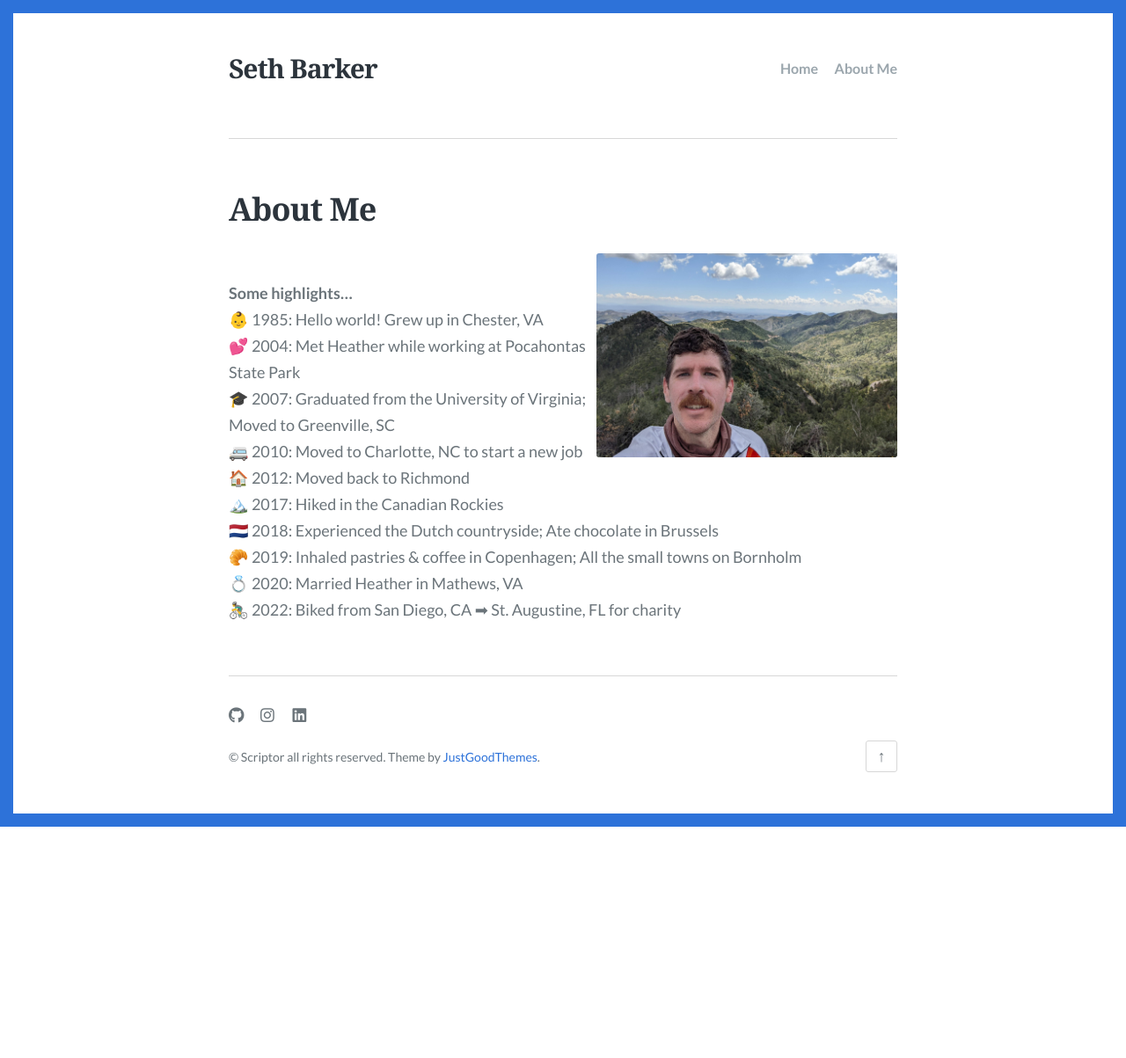
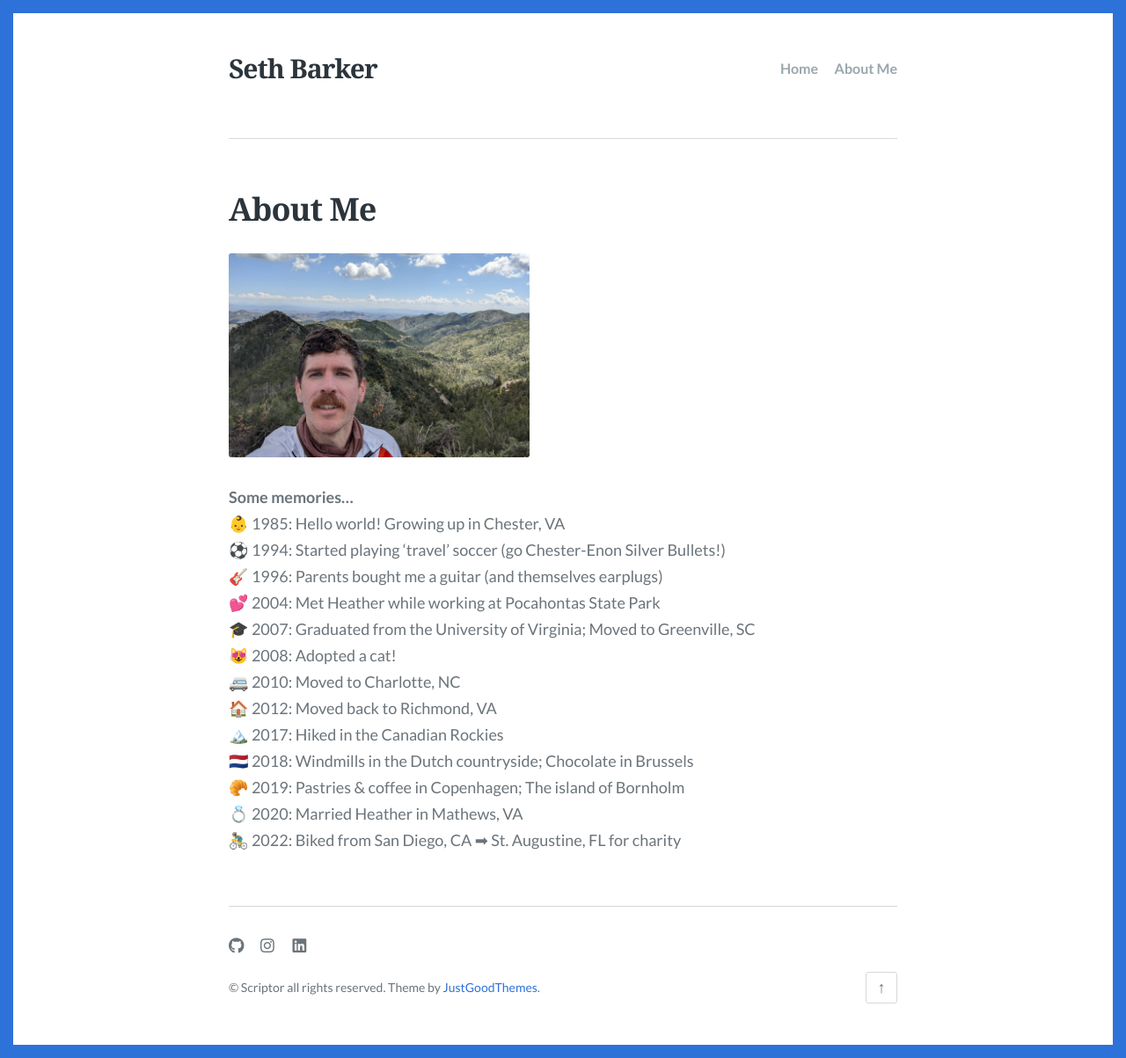
Before and after one commit to sethbarker/sethbarker.github.io, a Jekyll site: the page built from about.md, in a window 1280 px wide. Shown: the whole page at 88% size. Built offline with Jekyll 4.4.1, drawn with Linux system fonts in a browser that asks for light colours; some web fonts are replaced; before the commit the page ends 940 px from its top, so only the background shows below that.

Commit message:
Update about.md

```diff
--- a/about.md
+++ b/about.md
@@ -2,16 +2,19 @@
 title: About Me
 layout: page
 ---
-  <img src="/images/about2.jpg" class="center" alt="Seth @ Emory Pass, NM" width="45%" height="45%" align="right">
+  <img src="/images/about2.jpg" alt="Seth @ Emory Pass, NM" width="45%" height="45%" align="center" class="center">
 
-**Some highlights...** \
-👶 1985: Hello world! Grew up in Chester, VA \
+**Some memories...** \
+👶 1985: Hello world! Growing up in Chester, VA \
+⚽ 1994: Started playing 'travel' soccer (go Chester-Enon Silver Bullets!) \
+🎸 1996: Parents bought me a guitar (and themselves earplugs) \
 💕 2004: Met Heather while working at Pocahontas State Park \
 🎓 2007: Graduated from the University of Virginia; Moved to Greenville, SC \
-🚐 2010: Moved to Charlotte, NC to start a new job \
-🏠 2012: Moved back to Richmond \
+😻 2008: Adopted a cat! \
+🚐 2010: Moved to Charlotte, NC \
+🏠 2012: Moved back to Richmond, VA \
 🏔️ 2017: Hiked in the Canadian Rockies \
-🇳🇱 2018: Experienced the Dutch countryside; Ate chocolate in Brussels \
-🥐 2019: Inhaled pastries & coffee in Copenhagen; All the small towns on Bornholm \
+🇳🇱 2018: Windmills in the Dutch countryside; Chocolate in Brussels \
+🥐 2019: Pastries & coffee in Copenhagen; The island of Bornholm \
 💍 2020: Married Heather in Mathews, VA \
 🚴‍♂️ 2022: Biked from San Diego, CA ➡ St. Augustine, FL for charity
```
